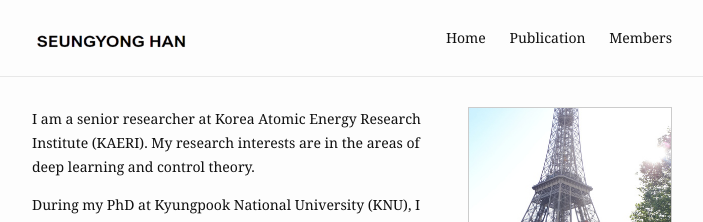
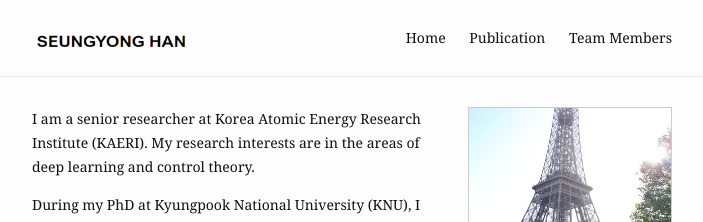
Before and after one commit to seungyong-han/seungyong-han.github.io, a Jekyll site: the page built from index.md, in a window 1280 px wide. Shown: the top 222 px of the page, without its empty margins (288-991 px from the left). Built offline with Jekyll 4.4.1, drawn with Linux system fonts in a browser that asks for light colours.

Commit message:
Update _config.yml

```diff
--- a/_config.yml
+++ b/_config.yml
@@ -14,7 +14,7 @@ header:
     - name: Home
       slug: /
     - name: Publication
-    - name: Members
+    - name: Team Members
 
 footer:
   contact:
```
